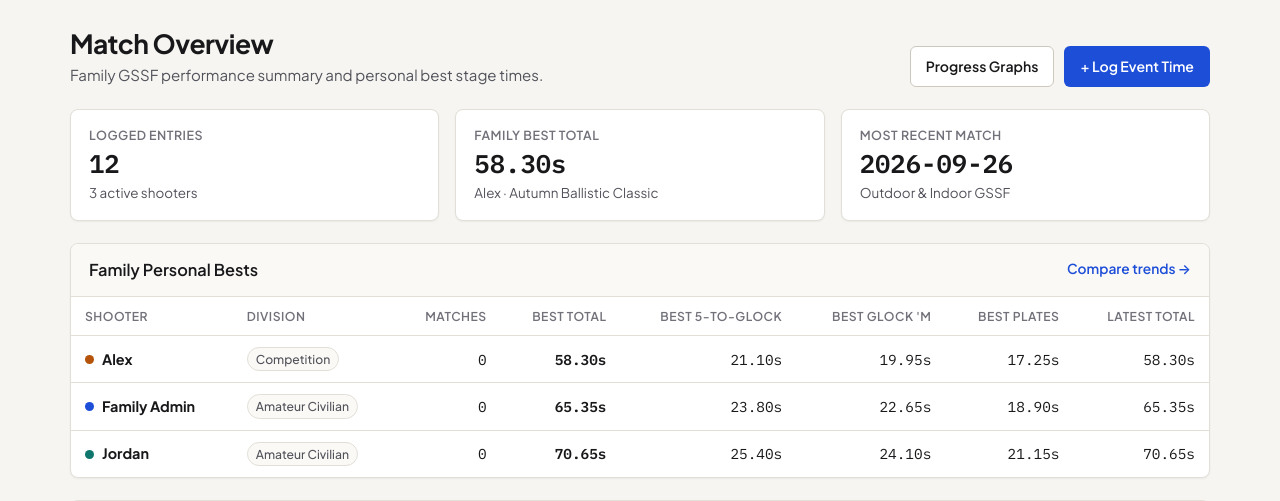
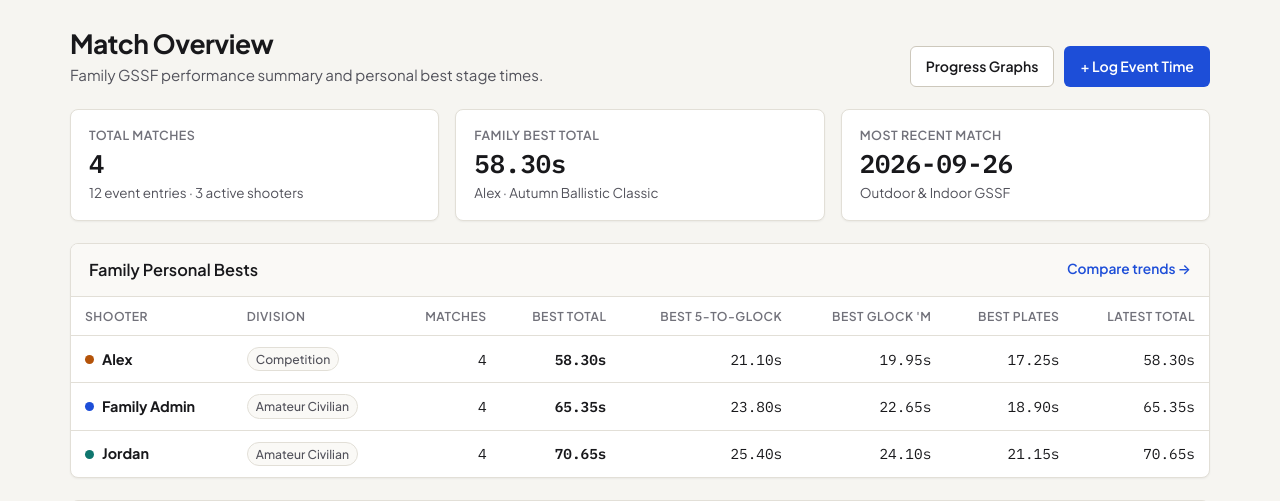
Before and after one commit to tallnatt/GSSF, a PHP site: page / in a window 1280 px wide. Shown: the part 91-592 px from the top of the page. Run offline with PHP 8.4, Linux system fonts and the light colour scheme; the visitor is signed in with stand-in values (Sample User, id 1); data that the repository does not hold is empty.

Commit message:
Fix Overview distinct match count and Total Matches stat card

```diff
--- a/index.php
+++ b/index.php
@@ -6,9 +6,10 @@ require_once __DIR__ . '/src/bootstrap.php';
 $user = $auth->requireLogin();
 $users = $storage->getUsers(true);
 $results = $storage->getResults();
+$matches = $storage->getMatches();
 
 // Compute family summary & personal bests
-$totalMatchesCount = count($results);
+$totalMatchesCount = count($matches);
 $bestOverall = null;
 $latestDate = null;
 
@@ -16,7 +17,7 @@ $shooterStats = [];
 foreach ($users as $u) {
     $shooterStats[(int)$u['id']] = [
         'user' => $u,
-        'count' => 0,
+        'distinct_matches' => [],
         'best_total' => null,
         'best_five' => null,
         'best_plates' => null,
@@ -40,7 +41,8 @@ foreach ($results as $r) {
         continue;
     }
     $s = &$shooterStats[$uid];
-    $s['count']++;
+    $matchKey = $r['match_date'] . '|' . $r['match_name'];
+    $s['distinct_matches'][$matchKey] = true;
 
     if ($s['best_total'] === null || $total < $s['best_total']) {
         $s['best_total'] = $total;
@@ -81,9 +83,9 @@ render_header('Overview', 'overview', $user, $auth);
 
 <section class="stats-row" aria-label="Season Summary">
     <div class="stat-card">
-        <span class="stat-label">Logged Entries</span>
+        <span class="stat-label">Total Matches</span>
         <strong class="stat-value mono"><?= $totalMatchesCount ?></strong>
-        <span class="stat-meta"><?= count($users) ?> active shooters</span>
+        <span class="stat-meta"><?= count($results) ?> event entries &middot; <?= count($users) ?> active shooters</span>
     </div>
     <div class="stat-card">
         <span class="stat-label">Family Best Total</span>
```
